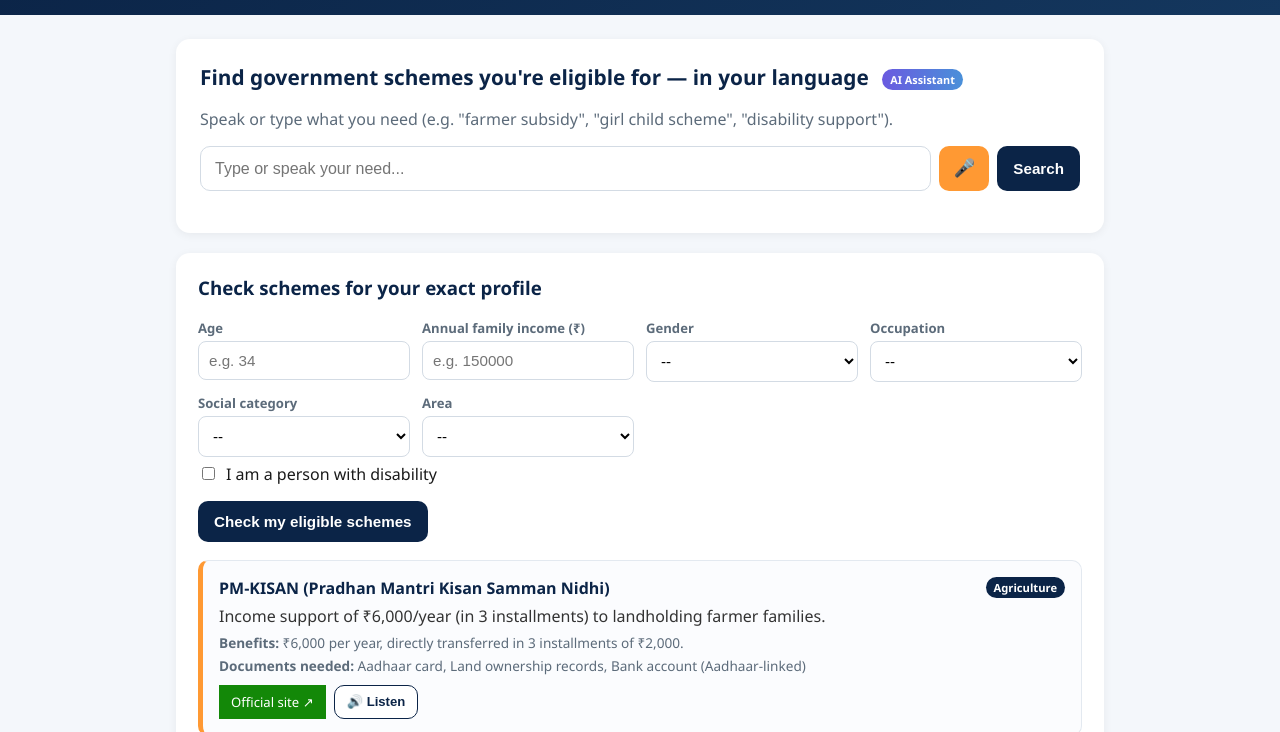
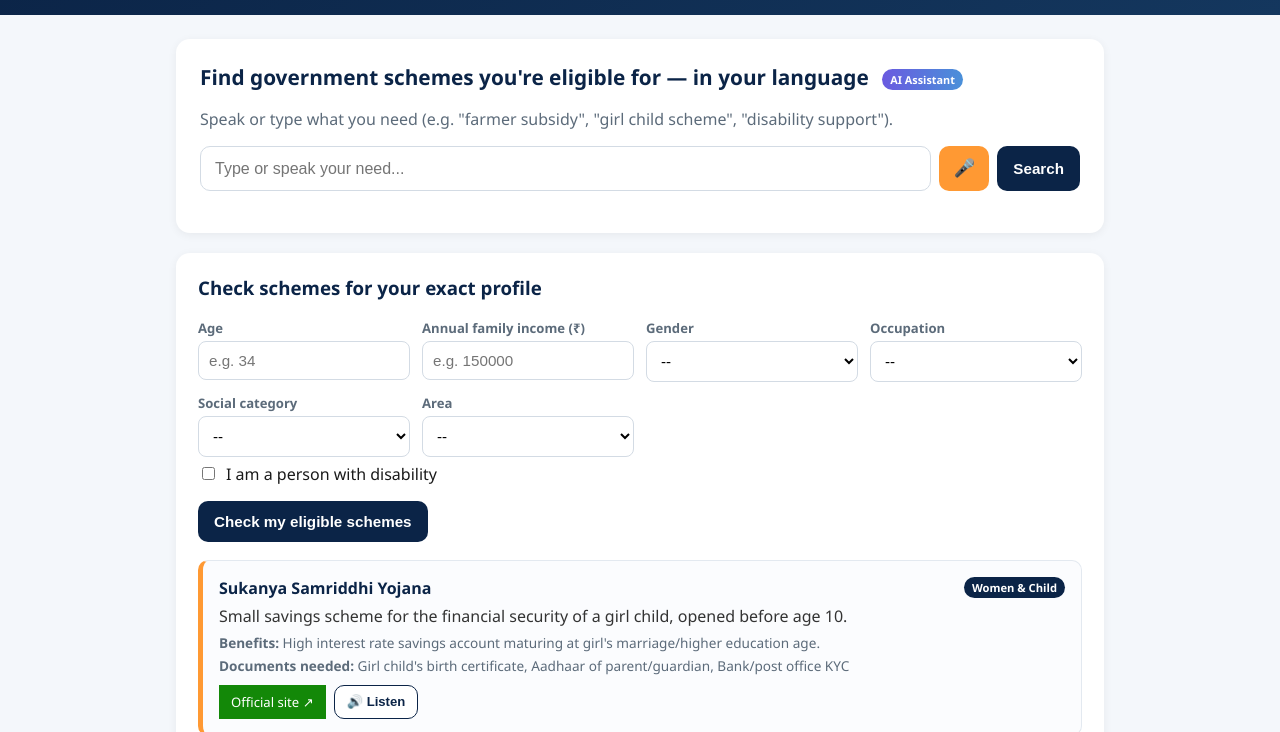
Before and after one commit to codexshivansh/nagrik-sahayak, a plain HTML site: page repo/public/index.html in a window 1280 px wide. Both pictures are taken after a click on the button "Check my eligible schemes". Shown: the part 68-800 px from the top of the page. Drawn offline with Linux system fonts and the light colour scheme; no server answers.

Commit message:
Refactor eligibility profile matcher logic

```diff
--- a/repo/public/index.html
+++ b/repo/public/index.html
@@ -671,16 +671,29 @@ document.getElementById("searchInput").addEventListener("keydown",(e)=>{
 });
 
 /* ============ ELIGIBILITY PROFILE MATCHER ============ */
+// SENIOR_TAGS: if the applicant is 60+, schemes explicitly built for elderly life-stage
+// (old-age pension, senior health cover, etc.) get boosted above generic ties.
+const SENIOR_TAGS = ["old age","old age pension","senior citizen","elderly","retirement","pension"];
+// Schemes whose eligible age caps out this low target a DEPENDENT (e.g. a child), not the
+// adult filling in the form. We only treat it that way when the applicant's own age is a
+// plausible parent/guardian age — an elderly applicant's own age still excludes it normally.
+const CHILD_SCHEME_MAX_AGE = 15;
+const GUARDIAN_MIN_AGE = 18, GUARDIAN_MAX_AGE = 65;
+
 function matchByProfile(profile){
   return SCHEMES.map(s=>{
     const c = s.criteria;
+    const isChildScheme = c.maxAge !== null && c.maxAge <= CHILD_SCHEME_MAX_AGE;
+    const isPlausibleGuardianAge = profile.age === null || (profile.age >= GUARDIAN_MIN_AGE && profile.age <= GUARDIAN_MAX_AGE);
+    const treatAsDependentScheme = isChildScheme && isPlausibleGuardianAge;
+
     // hard excludes
-    if(profile.age !== null){
+    if(!treatAsDependentScheme && profile.age !== null){
       if(c.minAge !== null && profile.age < c.minAge) return null;
       if(c.maxAge !== null && profile.age > c.maxAge) return null;
     }
     if(profile.income !== null && c.maxIncome !== null && profile.income > c.maxIncome) return null;
-    if(c.gender !== "any" && profile.gender !== "any" && c.gender !== profile.gender) return null;
+    if(!treatAsDependentScheme && c.gender !== "any" && profile.gender !== "any" && c.gender !== profile.gender) return null;
     if(c.disability === true && profile.disability !== true) return null;
     if(c.category === "sc_st_or_women" && profile.gender !== "female" &&
        !(profile.category === "sc" || profile.category === "st")) return null;
@@ -696,6 +709,8 @@ function matchByProfile(profile){
     if(c.disability === true && profile.disability === true) score += 3; // scheme explicitly for disability
     if((c.minAge !== null || c.maxAge !== null) && profile.age !== null) score += 1; // age-targeted scheme, and user is within range (hard-checked above)
     if(c.maxIncome !== null && profile.income !== null) score += 1; // income-targeted scheme, and user qualifies (hard-checked above)
+    if(profile.age !== null && profile.age >= 60 && s.tags.some(tag => SENIOR_TAGS.some(st => tag.includes(st)))) score += 3; // explicitly elderly-relevant scheme
+    if(treatAsDependentScheme) score += 1; // shown as a likely-relevant scheme for a dependent (child), not the applicant themself
 
     return {scheme:s, score};
   }).filter(Boolean).sort((a,b)=>b.score-a.score).map(r=>r.scheme);
```
